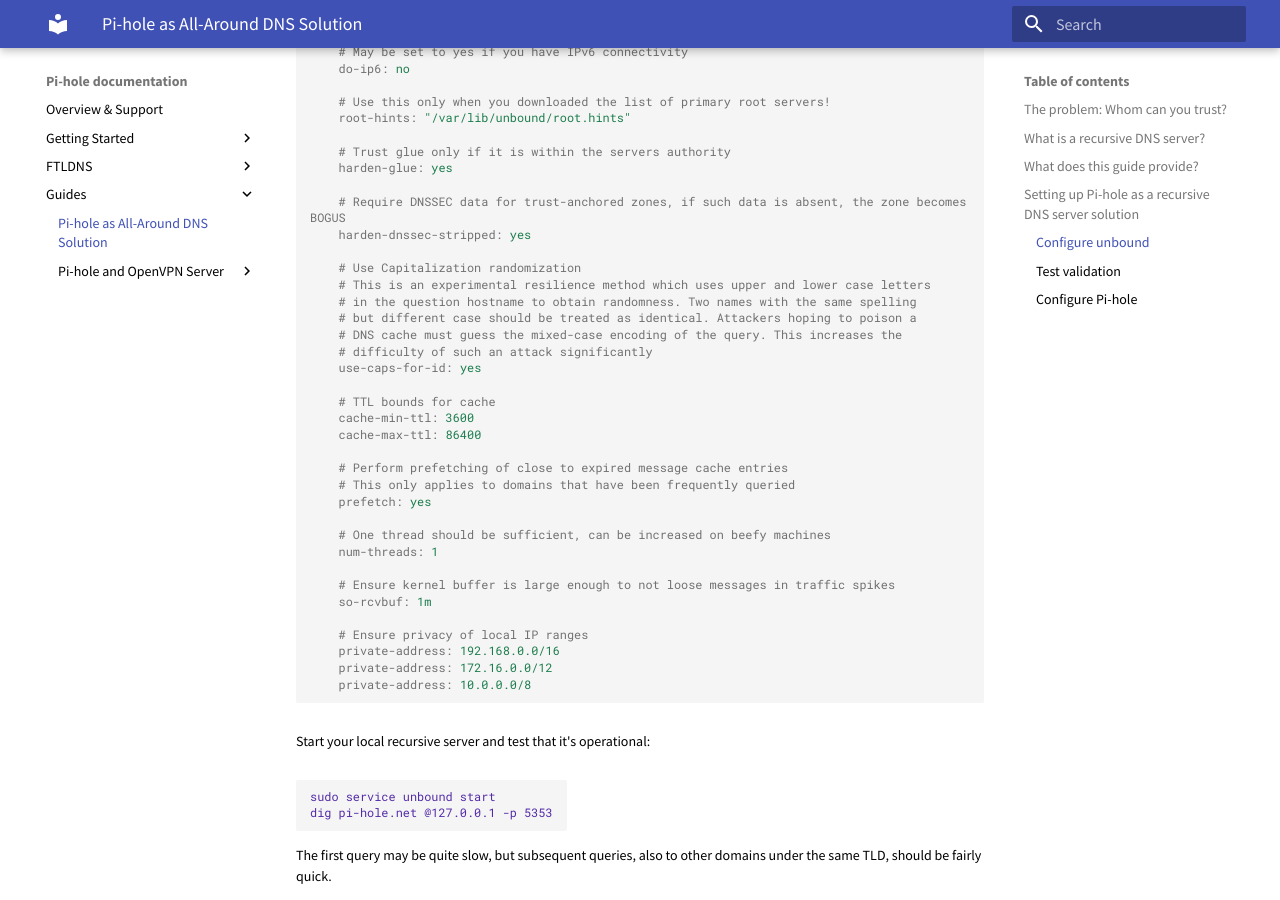
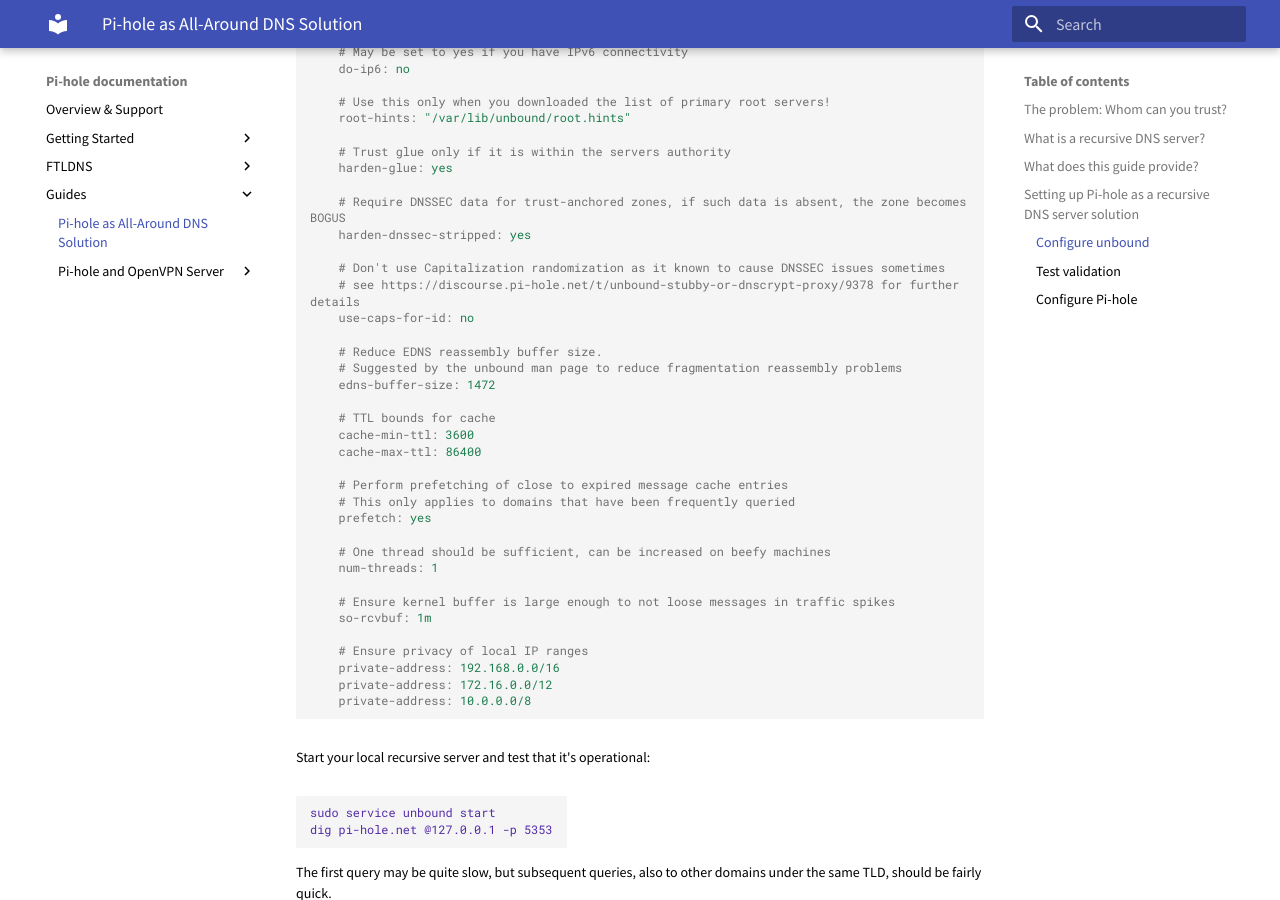
Before and after one commit to pi-hole/docs, an MkDocs documentation site: the page built from docs/guides/unbound.md, in a window 1280 px wide and 900 px high, scrolled down 2431 px. Built offline with MkDocs 1.6.1 and Material for MkDocs 9.7.7, drawn with Linux system fonts in a browser that asks for light colours; old or Windows-style settings are respelled for this version of MkDocs.

Commit message:
Change suggested unbound documentation as discussed in https://discourse.pi-hole.net/t/unbound-stubby-or-dnscrypt-proxy/9378
Signed-off-by: DL6ER <dl6er@dl6er.de>

```diff
--- a/docs/guides/unbound.md
+++ b/docs/guides/unbound.md
@@ -85,13 +85,13 @@
     # Require DNSSEC data for trust-anchored zones, if such data is absent, the zone becomes BOGUS
     harden-dnssec-stripped: yes
 
-    # Use Capitalization randomization
-    # This is an experimental resilience method which uses upper and lower case letters
-    # in the question hostname to obtain randomness. Two names with the same spelling
-    # but different case should be treated as identical. Attackers hoping to poison a
-    # DNS cache must guess the mixed-case encoding of the query. This increases the
-    # difficulty of such an attack significantly
-    use-caps-for-id: yes
+    # Don't use Capitalization randomization as it known to cause DNSSEC issues sometimes
+    # see https://discourse.pi-hole.net/t/unbound-stubby-or-dnscrypt-proxy/9378 for further details
+    use-caps-for-id: no
+
+    # Reduce EDNS reassembly buffer size.
+    # Suggested by the unbound man page to reduce fragmentation reassembly problems
+    edns-buffer-size: 1472
 
     # TTL bounds for cache
     cache-min-ttl: 3600
```
